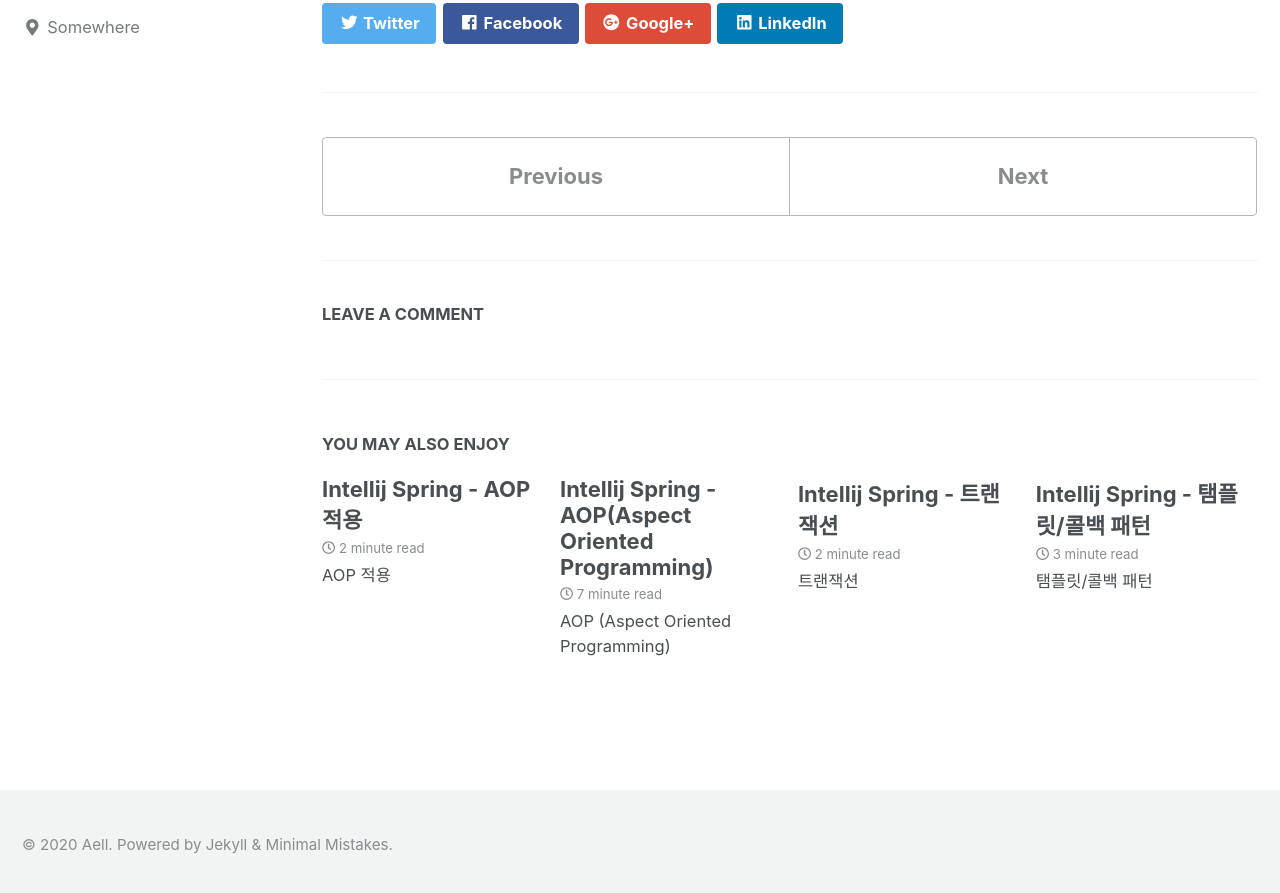
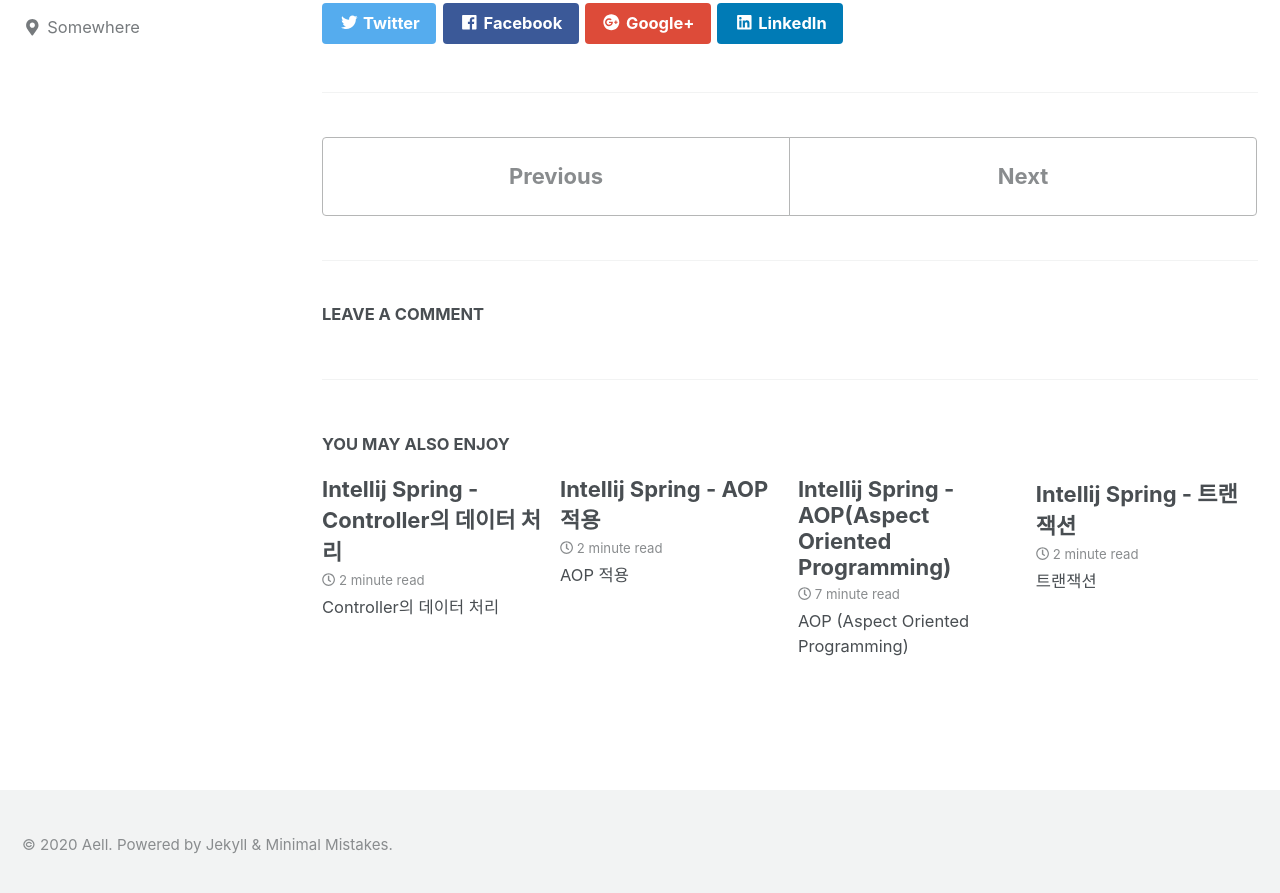
Before and after one commit to mdwgti16/mdwgti16.github.io, a Jekyll site: the page built from _posts/spring/2020-03-24-jdbc_ex.md, in a window 1280 px wide and 900 px high, scrolled down 6265 px. Shown: the top 893 px of the window. Built offline with Jekyll 4.4.1, drawn with Linux system fonts in a browser that asks for light colours; cached includes are drawn as plain includes; nearby versions of some CDN libraries; comment, search, counter and statistics services are not loaded; some of the changed lines change nothing that is shown.

Commit message:
controller data

````diff
--- /dev/null
+++ b/_posts/spring/2020-03-24-controller_data.md
@@ -0,0 +1,248 @@
+---
+title: Intellij Spring - Controller의 데이터 처리
+layout: single
+author_profile: true
+read_time: true
+comments: null
+share: true
+related: true
+date: '2020-3-24 10:27:28 +0900'
+categories: Spring
+---
+
+> ## Controller의 데이터 처리
+
+<details markdown="1">
+<summary><font size="4px" >User.java</font></summary>
+```java
+public class User {
+    private String id;
+    private String password;
+    private String name;
+    private String email;
+
+    public User() {
+    }
+
+    public User(String id, String password, String name, String email) {
+        this.id = id;
+        this.password = password;
+        this.name = name;
+        this.email = email;
+    }
+
+    public String getId() {
+        return id;
+    }
+
+    public String getPassword() {
+        return password;
+    }
+
+    public String getName() {
+        return name;
+    }
+
+    public String getEmail() {
+        return email;
+    }
+
+    public void setId(String id) {
+        this.id = id;
+    }
+
+    public void setPassword(String password) {
+        this.password = password;
+    }
+
+    public void setName(String name) {
+        this.name = name;
+    }
+
+    public void setEmail(String email) {
+        this.email = email;
+    }
+
+    @Override
+    public String toString() {
+        return "User{" +
+                "id='" + id + '\'' +
+                ", password='" + password + '\'' +
+                ", name='" + name + '\'' +
+                ", email='" + email + '\'' +
+                '}';
+    }
+}
+```
+</details>
+
+<details markdown="1">
+<summary><font size="4px" >home.jsp</font></summary>
+<%@ page contentType="text/html;charset=UTF-8" language="java" %>
+```xml
+<html>
+<head>
+    <title>Data 처리</title>
+</head>
+<body>
+<form action="/value">
+    <label>아이디 : <input type="text" name="id"></label>
+    <label>비밀번호 : <input type="password" name="password"></label>
+    <label>이름 : <input type="text" name="name"></label>
+    <label>이메일 : <input type="text" name="email"></label>
+    <input type="submit" value="전송">
+</form>
+
+</body>
+</html>
+```
+</details>
+
+
+
+* ### HttpServletRequest
+	* ##### HomeController.java
+		```java
+		@Controller
+		public class HomeController {
+				...
+
+				@RequestMapping("/HttpServletRequest")
+				public String getData(HttpServletRequest request) {
+						String id = request.getParameter("id");
+						String password = request.getParameter("password");
+						String name = request.getParameter("name");
+						String email = request.getParameter("email");
+						User user = new User(id,password,name,email);
+						System.out.println(user.toString());
+						return "home";
+				}
+		}
+		```
+
+* ### RequestParam
+	* ##### HomeController.java
+		```java
+		@Controller
+		public class HomeController {
+				...
+
+				@RequestMapping("/requestParam")
+				public String getData(@RequestParam("id") String id,
+								 @RequestParam("password") String password,
+								 @RequestParam("name") String name,
+								 @RequestParam("email") String email) {
+						User user = new User(id,password,name,email);
+						System.out.println(user.toString());
+						return "home";
+				}
+		}
+		```
+
+* ### Command Object
+	* ##### HomeController.java
+		```java
+		@Controller
+		public class HomeController {
+				...
+
+				@RequestMapping("/commandObject")
+				public String getData(User user) {
+						System.out.println(user.toString());
+						return "command";
+				}
+		}
+		```
+	* ##### command.jsp
+		```xml
+		<%@ page contentType="text/html;charset=UTF-8" language="java" %>
+		<html>
+		<head>
+				<title>Data 처리</title>
+		</head>
+		<body>
+		${user.id}<br/>
+		${user.password}<br/>
+		${user.name}<br/>
+		${user.email}<br/>
+		</body>
+		</html>
+		```
+###### 커맨드 객체를 이용하면 파라미터를 커맨드 객체로 바로 받을 수 있고 view에 넘길때 model에 넣지 않아도 자동으로 전달된다.
+
+* ### ModelAttribute
+	* ##### view에서 사용할 커맨드 객체 이름 변경
+		```java
+		@Controller
+		public class HomeController {
+				...
+
+				@RequestMapping("/commandObject")
+				public String getData(@ModelAttribute("u") User user) {
+						System.out.println(user.toString());
+						return "command";
+				}
+		}
+		```
+
+		<details markdown="1">
+		<summary><font size="4px" >command.jsp</font></summary>
+		```xml
+		<%@ page contentType="text/html;charset=UTF-8" language="java" %>
+		<html>
+		<head>
+				<title>Data 처리</title>
+		</head>
+		<body>
+		${u.id}<br/>
+		${u.password}<br/>
+		${u.name}<br/>
+		${u.email}<br/>
+		</body>
+		</html>
+		```
+		</details>
+
+	* ##### view에서 사용 가능한 메소드 지정
+		```java
+		@Controller
+		public class HomeController {
+				...
+
+				@ModelAttribute("serverTime")
+				public String getDate(){
+						SimpleDateFormat sf = new SimpleDateFormat ( "yyyy년 MM월dd일 HH시mm분ss초");
+						return sf.format(System.currentTimeMillis());
+				}
+
+				@RequestMapping("/commandObject")
+				public String getData(@ModelAttribute("u") User user) {
+						System.out.println(user.toString());
+						return "command";
+				}
+		}
+		```
+		<details markdown="1">
+		<summary><font size="4px" >command.jsp</font></summary>
+		```xml
+		<%@ page contentType="text/html;charset=UTF-8" language="java" %>
+		<html>
+		<head>
+				<title>Data 처리</title>
+		</head>
+		<body>
+		${u.id}<br/>
+		${u.password}<br/>
+		${u.name}<br/>
+		${u.email}<br/>
+		${serverTime}
+		</body>
+		</html>
+		```
+		</details>
+
+
+> ###### [자바 스프링 프레임워크(renew ver.) - 신입 프로그래머를 위한 강좌]
+
+
+[자바 스프링 프레임워크(renew ver.) - 신입 프로그래머를 위한 강좌]: https://www.inflearn.com/course/%EC%8A%A4%ED%94%84%EB%A7%81-%ED%94%84%EB%A0%88%EC%9E%84%EC%9B%8C%ED%81%AC_renew/
--- a/_posts/spring/2020-03-24-jdbc_ex.md
+++ b/_posts/spring/2020-03-24-jdbc_ex.md
@@ -191,8 +191,8 @@
 		<summary><font size="4px" >UserDao.java</font></summary>
 		```java
 		public interface UserDao {
-				void insert(User user) throws ClassNotFoundException, SQLException;
-				User get(String id) throws SQLException, ClassNotFoundException;
+				void insert(User user);
+				User get(String id);
 				...
 		}
 		```
````
